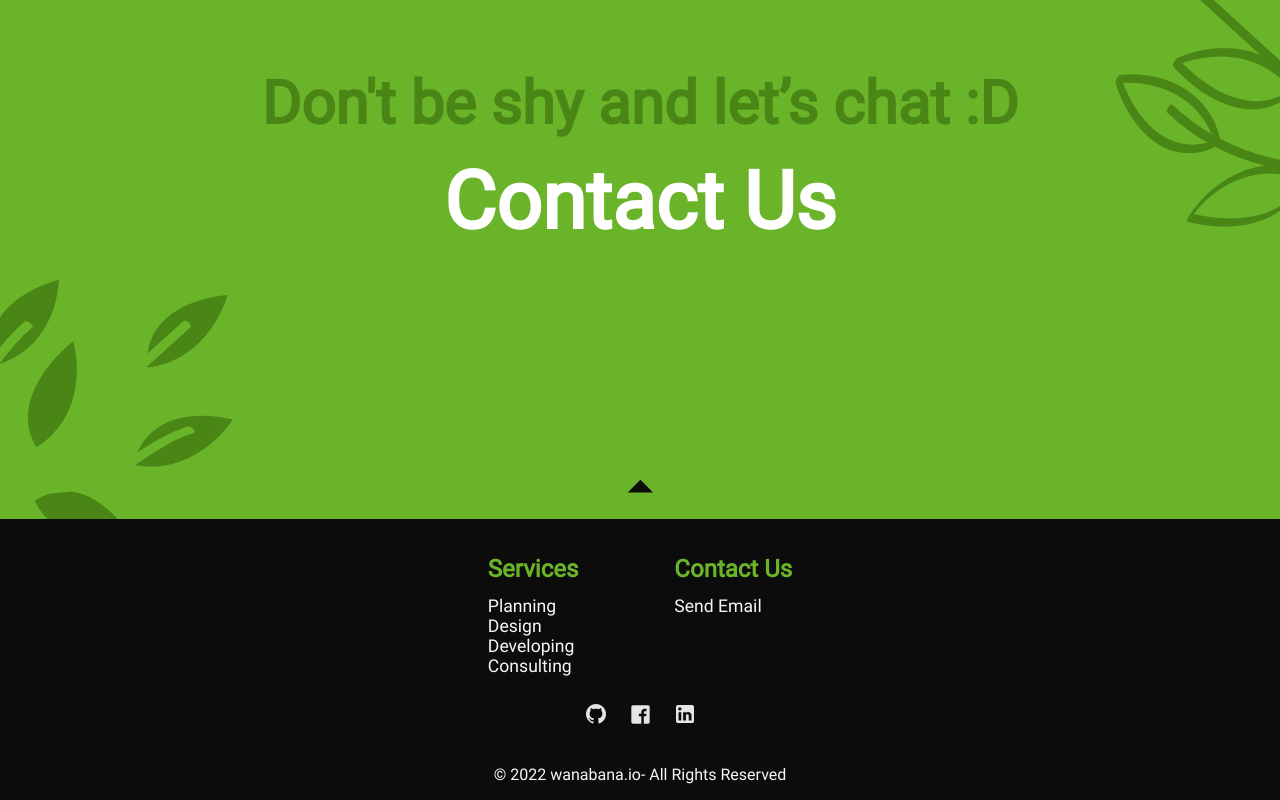
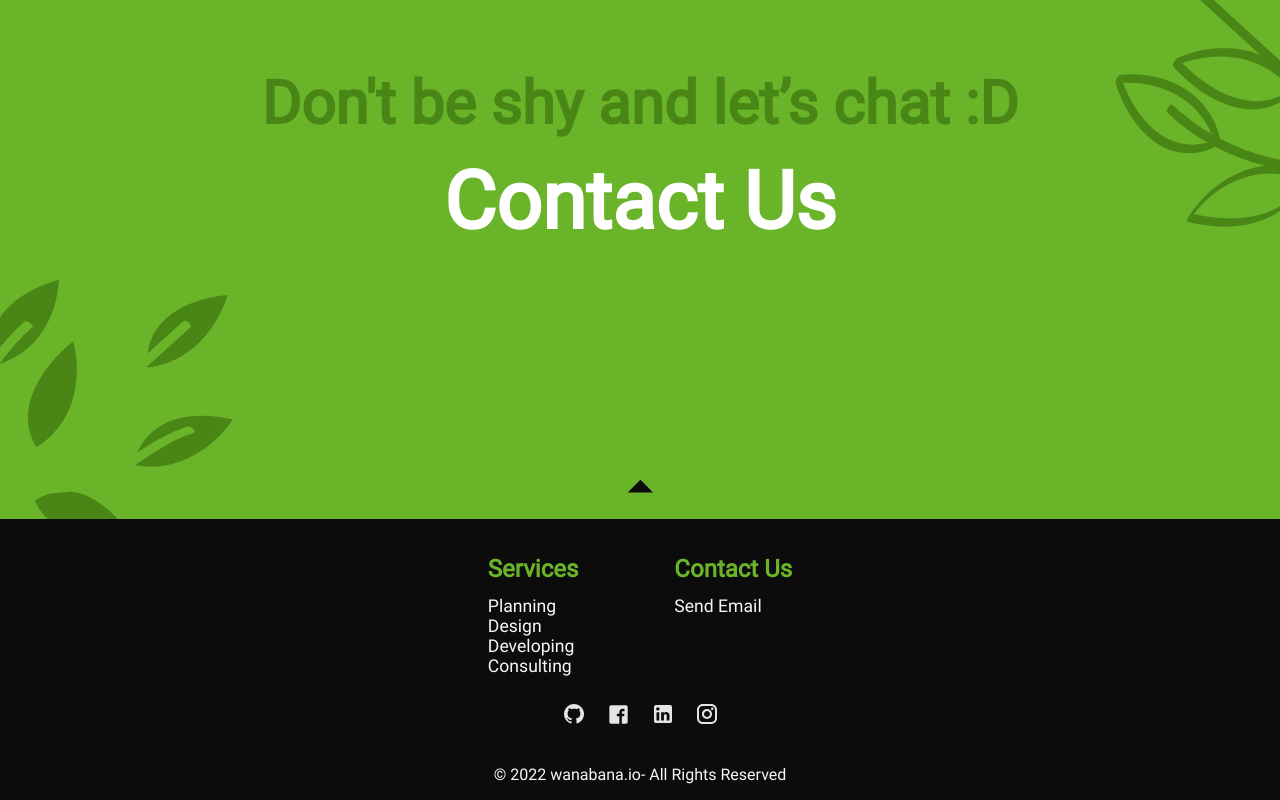
Before and after one commit to wanabana-io/quetzalcoatl, a React (Create React App) app: page / in a window 1280 px wide. Shown: the part 4109-4909 px from the top of the page. Built offline with nearby package versions, Linux system fonts and the light colour scheme; no server answers.

Commit message:
Enable instagram social media icon on footer

```diff
--- a/src/components/Footer/footer.jsx
+++ b/src/components/Footer/footer.jsx
@@ -1,6 +1,7 @@
 import IconGithub from '../../assets/footer/icon-github.svg'
 import IconFacebook from '../../assets/footer/icon-facebook.svg';
 import IconLinkedin from '../../assets/footer/icon-linkedin.svg'
+import IconInstagram from '../../assets/footer/icon-instagram.svg'
 import HeaderItem from "../../shared/HeaderItem/headerItem";
 import { ReactSVG } from 'react-svg'
 
@@ -58,6 +59,9 @@ const Footer = () => (
         <a href='https://www.linkedin.com/company/wanabana-io/'>
           <ReactSVG src={IconLinkedin} className="footer__icons-separation" />
         </a>
+        <a href='https://www.instagram.com/wanabana.io/'>
+          <ReactSVG src={IconInstagram} className="footer__icons-separation" />
+        </a>
       </div>
     </div>
     <div className='footer__website-right'>
```
